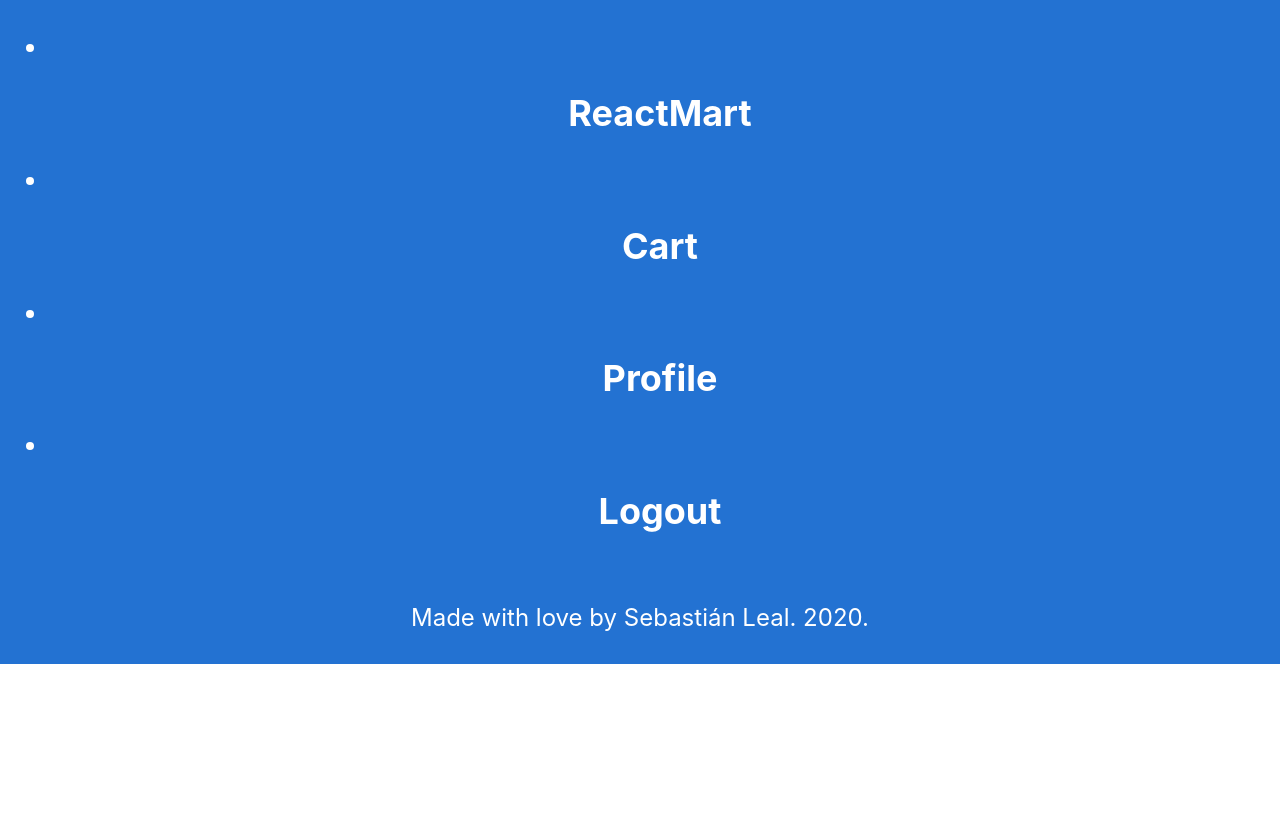
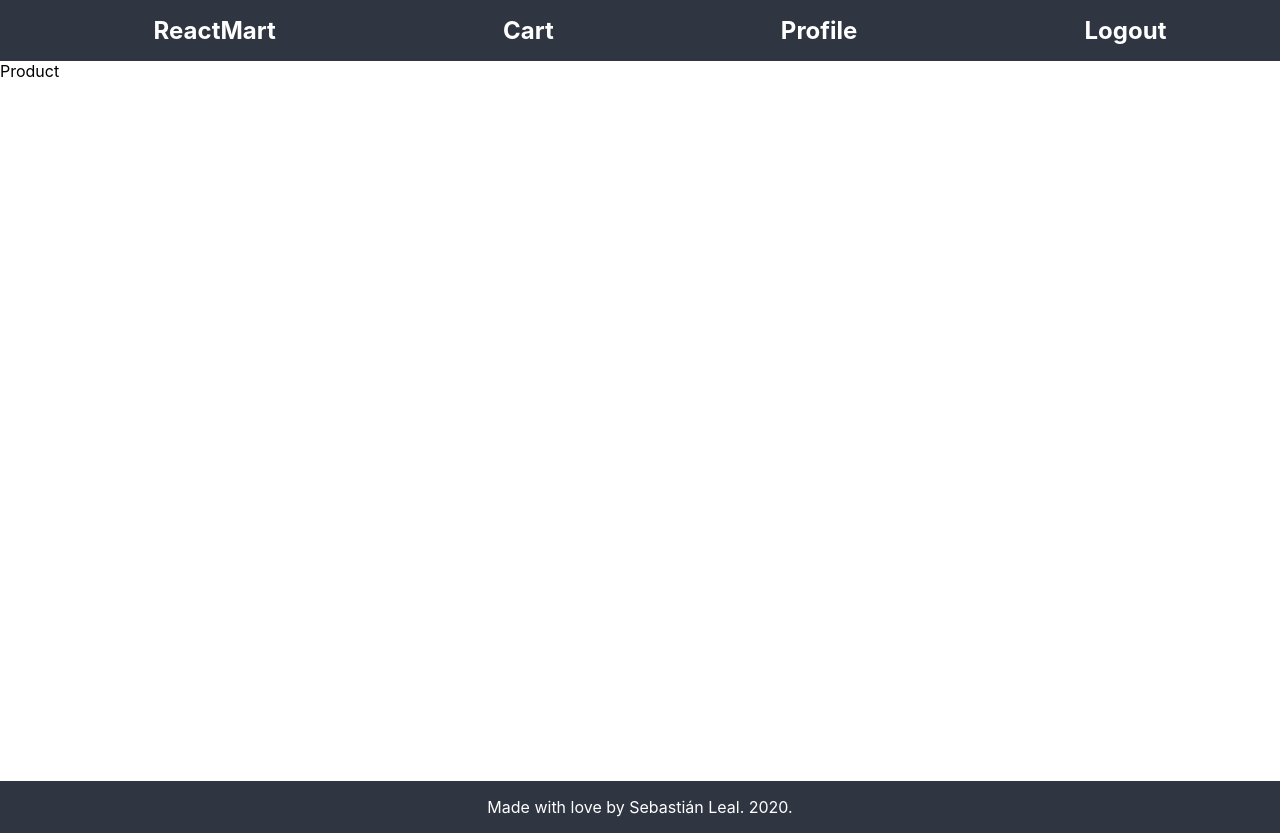
Before and after one commit to achilleleal/ecommerce-site, a React (Create React App) app: page / in a window 1280 px wide. Before the commit the page ends 800 px from the top, so only its background shows below. Built offline with nearby package versions, Linux system fonts and the light colour scheme.

Commit message:
created Layout component

```diff
--- a/src/components/App.jsx
+++ b/src/components/App.jsx
@@ -1,10 +1,11 @@
 import React from 'react';
-import Layout from './Layout';
+import Layout from "./Layout";
+import ProductPage from './ProductPage';
 
 function App() {
   return (
     <Layout>
-
+      <ProductPage />
     </Layout>
   );
 }
--- /dev/null
+++ b/src/components/ProductPage.jsx
@@ -0,0 +1,9 @@
+import React from 'react'
+
+export default function ProductPage() {
+    return (
+        <div>
+            Product
+        </div>
+    )
+}
--- a/src/index.css
+++ b/src/index.css
@@ -9,28 +9,31 @@ body {
 
 header, footer {
   text-align: center;
-  background-color: #2372d2;
-  margin: 0;
-  padding: .5rem;
   color: white;
-  font-size: 1.5em;
+  background-color: rgb(47, 53, 65);
+  padding: 1rem 0;
 }
 
-.card {
-  border: solid 1px darkslategrey;
-  border-radius: 1rem;
-  padding: 5%;
-  margin: 1rem;
-  width: 100%;
-  height: 100%;
-  transition: 0.5s;
+h1, h2, p {
+  margin: 0 auto;
 }
 
-.card:hover {
-  transform: scale(1.05);
+.nav-bar {
+  margin: 0;
+  display: flex;
+  justify-content: space-around;
 }
 
-.card .card-description {
+.link {
   display: flex;
-  justify-content: space-between;
+  align-items: center;
 }
+
+.link:hover {
+  transition: 200ms;
+  color: darkorange;
+}
+
+main {
+  min-height: 90vh;
+}
```
Also changed, not shown: src/components/ItemCard.jsx (deleted, +0 -13 lines).
